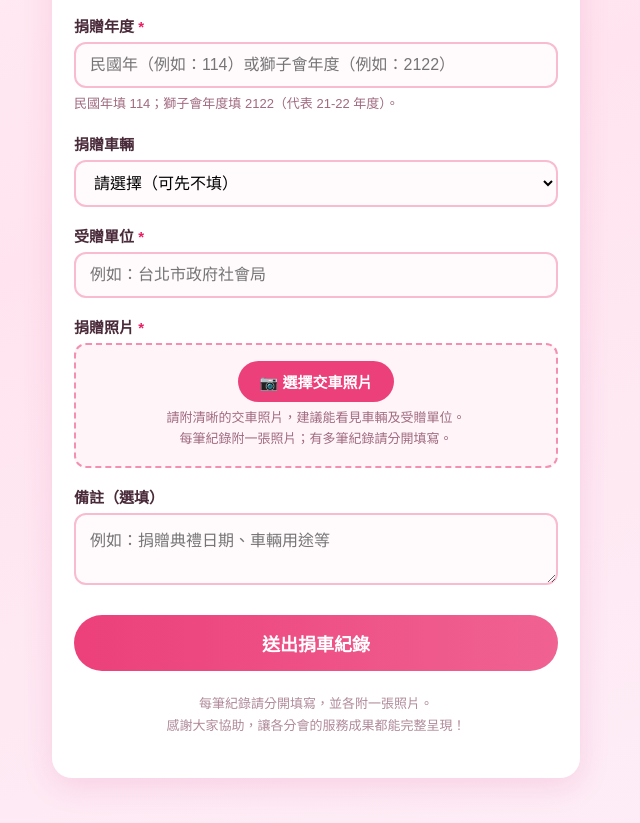
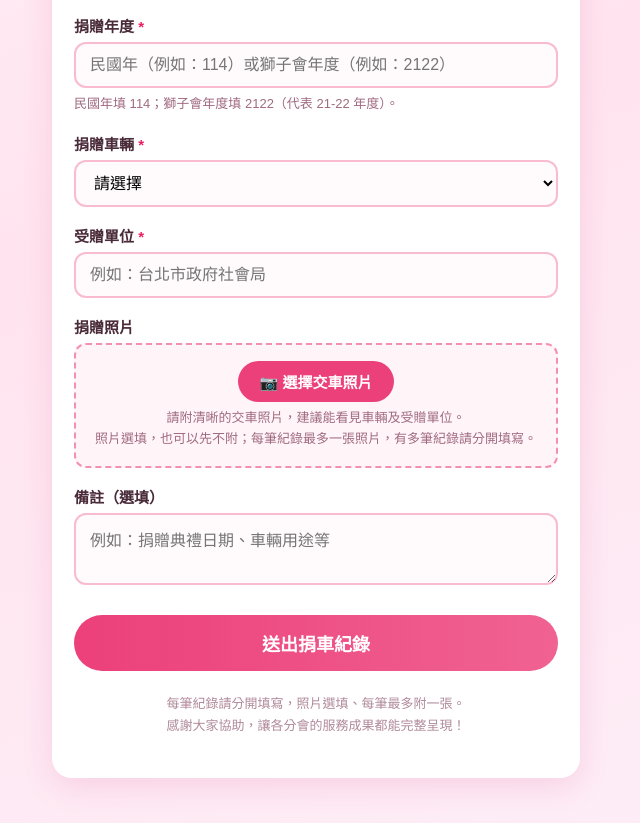
Before and after one commit to wengming-jimmy/gst-donation-vehicles, a plain HTML site: page index.html in a window 1280 px wide. Shown: the part 343-1166 px from the top of the page, without its empty margins (324-964 px from the left). Drawn offline with Linux system fonts and the light colour scheme.

Commit message:
更新 index.html 與 README.md：捐贈車輛改回必填、捐贈照片改為選填

```diff
--- a/index.html
+++ b/index.html
@@ -61,9 +61,9 @@
       <input type="text" id="year" inputmode="numeric" placeholder="民國年（例如：114）或獅子會年度（例如：2122）" required>
       <div class="hint">民國年填 114；獅子會年度填 2122（代表 21-22 年度）。</div>
 
-      <label>捐贈車輛</label>
-      <select id="vehicle">
-        <option value="">請選擇（可先不填）</option>
+      <label>捐贈車輛 <span class="req">*</span></label>
+      <select id="vehicle" required>
+        <option value="">請選擇</option>
         <option>消防車</option>
         <option>救護車</option>
         <option>防災車</option>
@@ -74,12 +74,12 @@
       <label>受贈單位 <span class="req">*</span></label>
       <input type="text" id="recipient" placeholder="例如：台北市政府社會局" required>
 
-      <label>捐贈照片 <span class="req">*</span></label>
+      <label>捐贈照片</label>
       <div class="photo-box" id="photoBox">
         <img id="preview" style="display:none" alt="捐贈照片預覽">
         <span class="pick" id="pickText">📷 選擇交車照片</span>
-        <div class="hint" id="photoHint">請附清晰的交車照片，建議能看見車輛及受贈單位。<br>每筆紀錄附一張照片；有多筆紀錄請分開填寫。</div>
-        <input type="file" id="photo" accept="image/*" required>
+        <div class="hint" id="photoHint">請附清晰的交車照片，建議能看見車輛及受贈單位。<br>照片選填，也可以先不附；每筆紀錄最多一張照片，有多筆紀錄請分開填寫。</div>
+        <input type="file" id="photo" accept="image/*">
       </div>
 
       <label>備註（選填）</label>
@@ -89,7 +89,7 @@
       <button type="button" class="again" id="againBtn">再填一筆</button>
       <div id="msg"></div>
     </form>
-    <p class="footer">每筆紀錄請分開填寫，並各附一張照片。<br>感謝大家協助，讓各分會的服務成果都能完整呈現！</p>
+    <p class="footer">每筆紀錄請分開填寫，照片選填、每筆最多附一張。<br>感謝大家協助，讓各分會的服務成果都能完整呈現！</p>
   </div>
 </div>
 <script src="config.js"></script>
@@ -134,7 +134,7 @@ document.getElementById('f').addEventListener('submit', function(e) {
   e.preventDefault();
   var msg = document.getElementById('msg');
   var vehicle = vehicleValue();
-  if (!photoData) { msg.className = 'err'; msg.textContent = '請先選擇一張捐贈照片。'; return; }
+  if (!vehicle) { msg.className = 'err'; msg.textContent = '請選擇或填寫捐贈車輛。'; return; }
   var btn = document.getElementById('submitBtn');
   btn.disabled = true; btn.textContent = '上傳中，請稍候…';
   fetch(APP_API_URL, { method: 'POST', body: JSON.stringify({
@@ -149,7 +149,7 @@ document.getElementById('f').addEventListener('submit', function(e) {
   })}).then(function(r){ return r.json(); }).then(function(d) {
     if (d.ok) {
       msg.className = 'ok';
-      msg.innerHTML = '✅ 已收到，謝謝！<br>「' + document.getElementById('chapter').value.trim() + '（' + document.getElementById('zone').value + '）　' + document.getElementById('year').value.trim() + ' 年' + (vehicle ? '捐贈 ' + vehicle : '的捐車紀錄') + '」已記錄，照片也已上傳。<br>有多筆紀錄，請按「再填一筆」分開填寫。';
+      msg.innerHTML = '✅ 已收到，謝謝！<br>「' + document.getElementById('chapter').value.trim() + '（' + document.getElementById('zone').value + '）　' + document.getElementById('year').value.trim() + ' 年捐贈 ' + vehicle + '」已記錄' + (photoData ? '，照片也已上傳' : '') + '。<br>有多筆紀錄，請按「再填一筆」分開填寫。';
       document.getElementById('againBtn').style.display = 'block';
       btn.style.display = 'none';
     } else {
```
Also changed, not shown: 1 other file.
